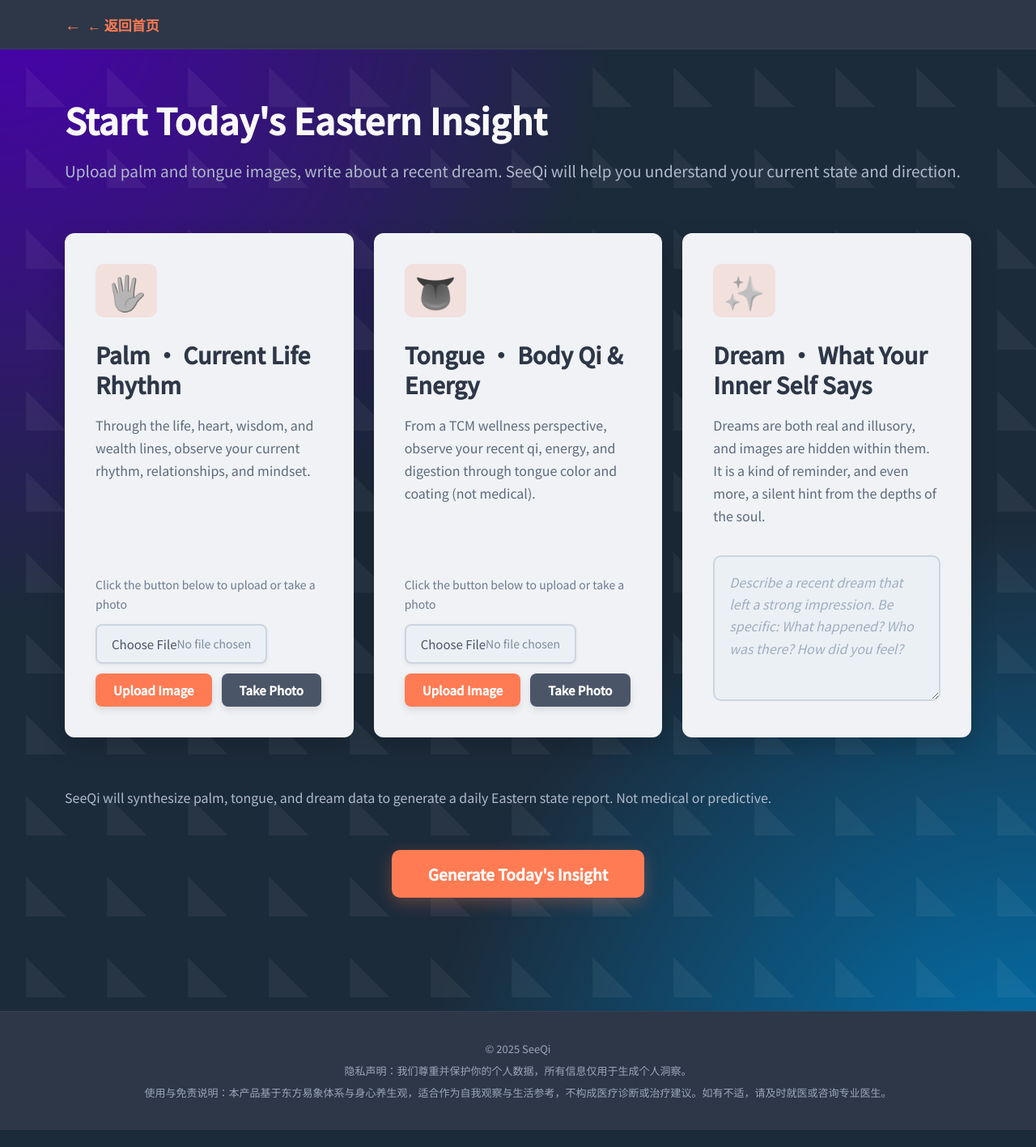
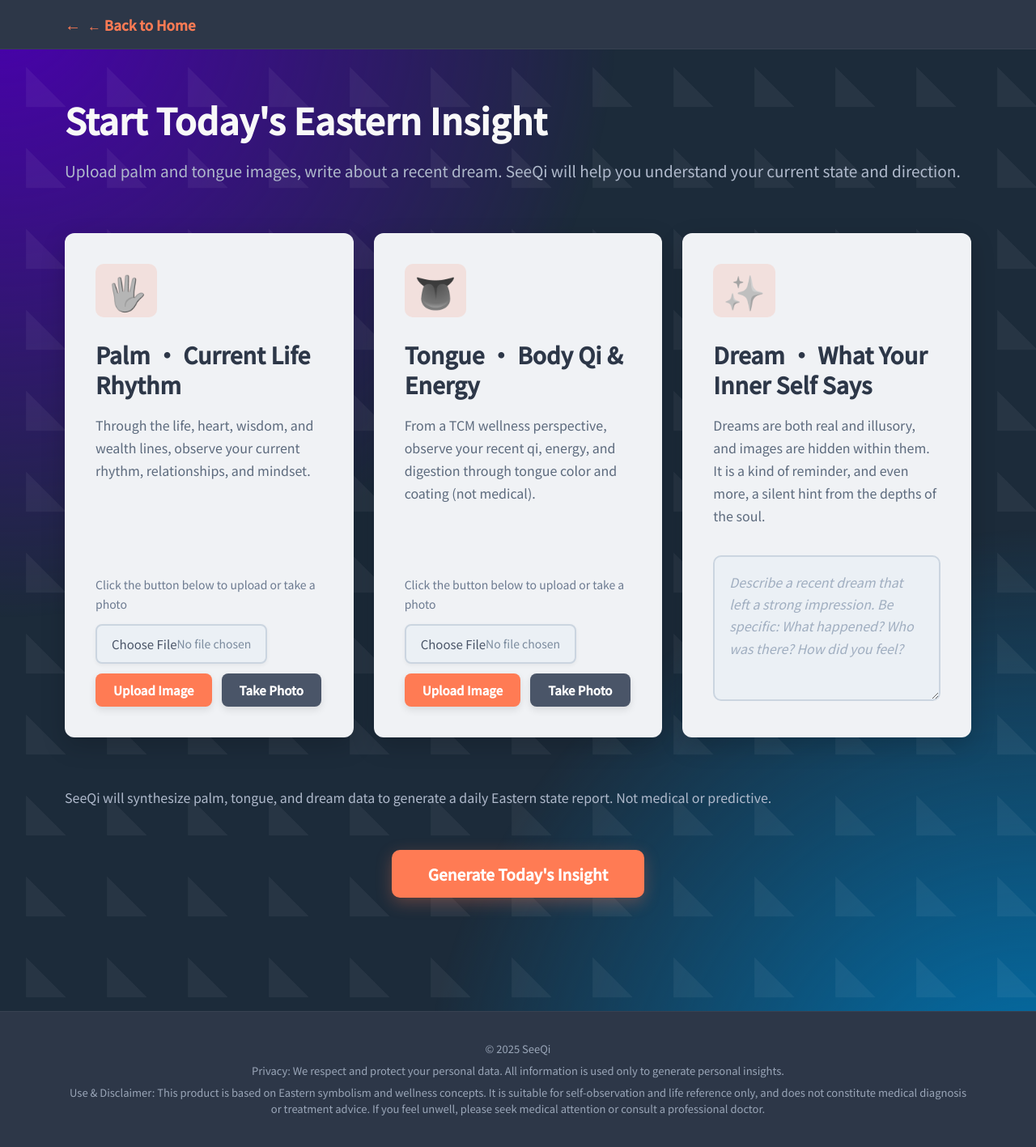
Before and after one commit to tonyback0101-cmyk/SeeQi-Pro, a Next.js app: page /en/v2/analyze in a window 1280 px wide. Shown: the whole page at 81% size. Before the commit the page ends 1396 px from the top, so only its background shows below. Built offline with nearby package versions, Linux system fonts and the light colour scheme; no server answers.

Commit message:
Complete i18n fix for v2/analyze: add all missing translations and replace all hardcoded Chinese text

```diff
--- a/src/app/[locale]/v2/analyze/page.tsx
+++ b/src/app/[locale]/v2/analyze/page.tsx
@@ -41,6 +41,14 @@ const TEXT = {
     uploadTip: "点击下方按钮上传或拍照",
     selectFile: "选择文件",
     noFileSelected: "未选择文件",
+    backToHome: "← 返回首页",
+    cameraTipPalm: "请摊开手掌，保持在取景框内并光线均匀。",
+    cameraTipTongue: "请伸出舌头，保持在取景框内并光线均匀。",
+    switchCamera: "切换前后摄像头",
+    galleryEnhance: "画廊增强",
+    back: "返回",
+    privacyStatement: "隐私声明：我们尊重并保护你的个人数据，所有信息仅用于生成个人洞察。",
+    disclaimer: "使用与免责说明：本产品基于东方易象体系与身心养生观，适合作为自我观察与生活参考，不构成医疗诊断或治疗建议。如有不适，请及时就医或咨询专业医生。",
   },
   en: {
     title: "Start Today's Eastern Insight",
@@ -63,6 +71,14 @@ const TEXT = {
     uploadTip: "Click the button below to upload or take a photo",
     selectFile: "Choose File",
     noFileSelected: "No file chosen",
+    backToHome: "← Back to Home",
+    cameraTipPalm: "Please spread your palm, keep it within the frame with even lighting.",
+    cameraTipTongue: "Please stick out your tongue, keep it within the frame with even lighting.",
+    switchCamera: "Switch Camera",
+    galleryEnhance: "Gallery Enhance",
+    back: "Back",
+    privacyStatement: "Privacy: We respect and protect your personal data. All information is used only to generate personal insights.",
+    disclaimer: "Use & Disclaimer: This product is based on Eastern symbolism and wellness concepts. It is suitable for self-observation and life reference only, and does not constitute medical diagnosis or treatment advice. If you feel unwell, please seek medical attention or consult a professional doctor.",
   },
 } as const;
 
@@ -1333,7 +1349,7 @@ function V2AnalyzePageContent({ params }: PageProps) {
         <header className="sub-page-header">
           <div className="header-container container">
             <Link href={buildHomePage(locale)} className="back-link">
-              ← 返回首页
+              {t.backToHome}
           </Link>
         </div>
         </header>
@@ -1642,8 +1658,8 @@ function V2AnalyzePageContent({ params }: PageProps) {
         <footer>
           <div className="footer-container container">
             <p>© 2025 SeeQi</p>
-            <p>隐私声明：我们尊重并保护你的个人数据，所有信息仅用于生成个人洞察。</p>
-            <p>使用与免责说明：本产品基于东方易象体系与身心养生观，适合作为自我观察与生活参考，不构成医疗诊断或治疗建议。如有不适，请及时就医或咨询专业医生。</p>
+            <p>{t.privacyStatement}</p>
+            <p>{t.disclaimer}</p>
           </div>
         </footer>
       </div>
@@ -1663,8 +1679,8 @@ function V2AnalyzePageContent({ params }: PageProps) {
           <div className="camera-header">
             <span className="camera-tip">
               {activeCameraMode === "palm"
-                ? "请摊开手掌，保持在取景框内并光线均匀。"
-                : "请伸出舌头，保持在取景框内并光线均匀。"}
+                ? t.cameraTipPalm
+                : t.cameraTipTongue}
             </span>
             <div className="camera-controls">
               <button
@@ -1673,10 +1689,10 @@ function V2AnalyzePageContent({ params }: PageProps) {
                 onClick={handleCameraSwitch}
               >
                 <span className="icon">🔄</span>
-                切换前后摄像头
+                {t.switchCamera}
               </button>
               <div className="slider-group">
-                <label htmlFor="gallery-enhance-slider" className="slider-label">画廊增强</label>
+                <label htmlFor="gallery-enhance-slider" className="slider-label">{t.galleryEnhance}</label>
                 <input
                   type="range"
                   id="gallery-enhance-slider"
@@ -1685,7 +1701,7 @@ function V2AnalyzePageContent({ params }: PageProps) {
                   max="100"
                   defaultValue={50}
                   className="slider"
-                  aria-label="画廊增强"
+                  aria-label={t.galleryEnhance}
                 />
               </div>
               <button
@@ -1694,7 +1710,7 @@ function V2AnalyzePageContent({ params }: PageProps) {
           onClick={handleCameraClose}
         >
                 <span className="icon">✕</span>
-                返回
+                {t.back}
               </button>
           </div>
         </div>
```
